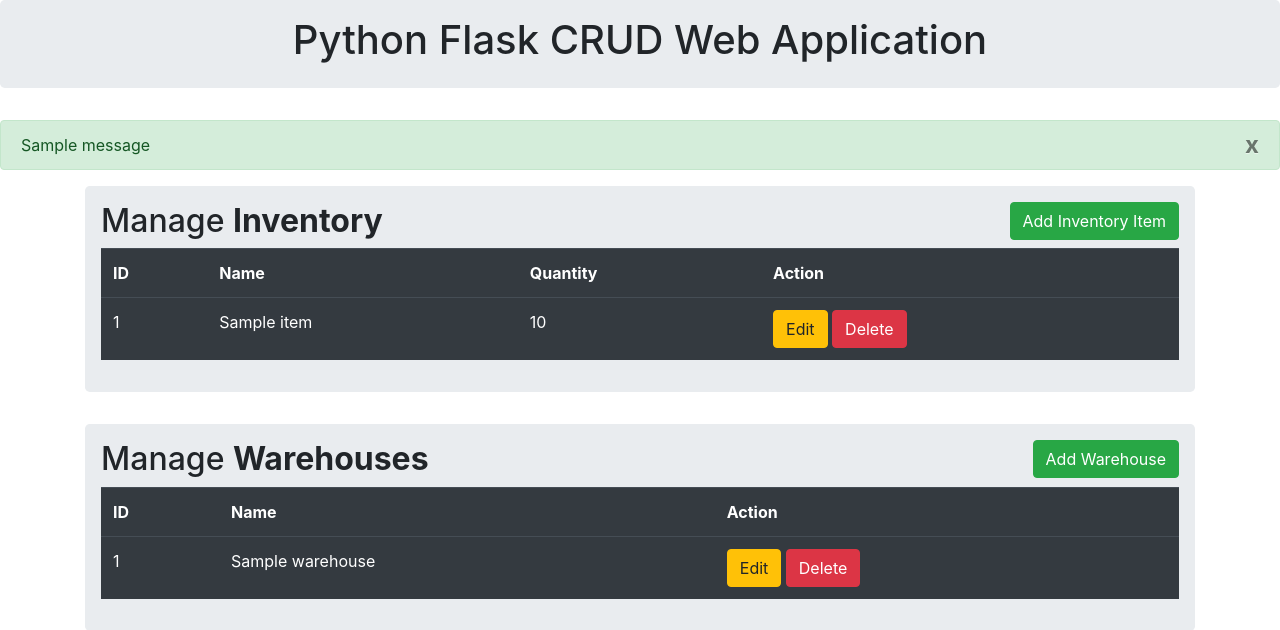
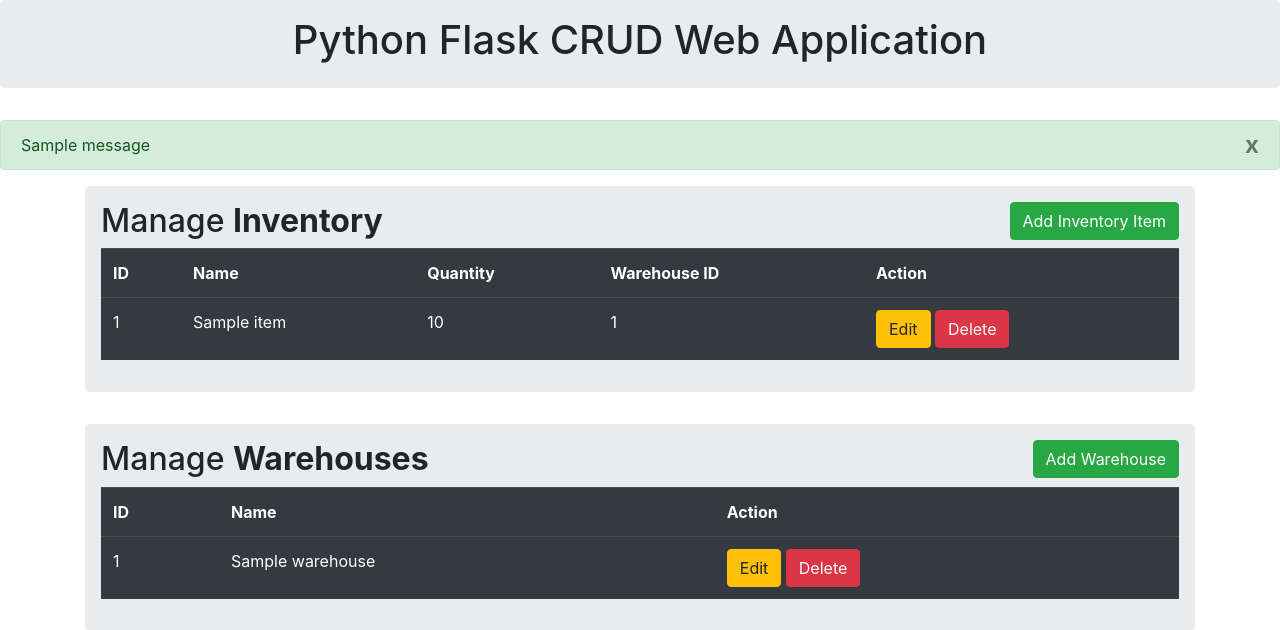
Before and after one commit to srunde3/inventory_tracking_app, a Flask app: page / in a window 1280 px wide. Shown: the top 630 px of the page. Run offline with Flask 2, Linux system fonts and the light colour scheme; tables that the repository leaves empty hold one stand-in row (values such as "Sample post"); one stand-in notice (Sample message) is shown.

Commit message:
feat: foreign key constraint on inventory items

```diff
--- a/app.py
+++ b/app.py
@@ -3,6 +3,8 @@
 
 from flask import Flask, render_template, request, redirect, url_for, flash
 from flask_sqlalchemy import SQLAlchemy
+from sqlalchemy.engine import Engine
+from sqlalchemy import event, exc
 
 app = Flask(__name__)
 app.secret_key = "secret_key"
@@ -14,26 +16,21 @@ db = SQLAlchemy(app)
 
 
 class InventoryItem(db.Model):
+    """ORM for Inventory Items.
+    """
     id = db.Column(db.Integer, primary_key=True)
     name = db.Column(db.String(100), unique=True, nullable=False)
     quantity = db.Column(db.Integer, nullable=False)
-
     warehouse_id = db.Column(db.Integer, db.ForeignKey('warehouse.id'), nullable=True)
-    warehouse = db.relationship('Warehouse', back_populates='inventory_items')
-
-    def __init__(self, name, quantity):
-        self.name = name
-        self.quantity = quantity
 
 
 class Warehouse(db.Model):
+    """ORM for Warehouses.  One-to-many with Inventory Items.
+    """
     id = db.Column(db.Integer, primary_key=True)
     name = db.Column(db.String(100), unique=True, nullable=False)
 
-    inventory_items = db.relationship('InventoryItem', back_populates='warehouse')
-
-    def __init__(self, name):
-        self.name = name
+    inventory_items = db.relationship('InventoryItem', backref='warehouse')
 
 
 @app.route('/')
@@ -48,13 +45,17 @@ def insert_item():
     if request.method == 'POST':
         name = request.form['name']
         quantity = request.form['quantity']
+        warehouse_id = request.form['warehouse_id'] or None
 
-        data = InventoryItem(name, quantity)
-        db.session.add(data)
-        db.session.commit()
-
-        flash("Inserted Inventory Item Successfully")
-        return redirect(url_for('Index'))  # redirect user back to index
+        data = InventoryItem(name=name, quantity=quantity, warehouse_id=warehouse_id)
+        try:
+            db.session.add(data)
+            db.session.commit()
+            flash("Inserted Inventory Item Successfully", 'success')
+        except exc.IntegrityError:
+            flash("Failed to Insert Inventory Item.  Invalid Warehouse ID", 'danger')
+        finally:
+            return redirect(url_for('Index'))
 
 
 @app.route('/update_item', methods=['GET', 'POST'])
@@ -63,11 +64,15 @@ def update_item():
         data = InventoryItem.query.get(request.form.get('id'))  # the hidden ID from the form
         data.name = request.form['name']
         data.quantity = request.form['quantity']
+        data.warehouse_id = request.form['warehouse_id']
 
-        db.session.commit()
-
-        flash("Updated Inventory Item Successfully")
-        return redirect(url_for('Index'))
+        try:
+            db.session.commit()
+            flash("Updated Inventory Item Successfully", 'success')
+        except exc.IntegrityError as e:
+            flash("Failed to Update Inventory Item", 'danger')  # due to DB API conflict (e.g. foreign key constraint)
+        finally:
+            return redirect(url_for('Index'))
 
 
 @app.route('/delete_item/<id>/', methods=['GET', 'POST'])
@@ -77,7 +82,7 @@ def delete_item(id):
     db.session.delete(data)
     db.session.commit()
 
-    flash("Deleted Inventory Item Successfully")
+    flash("Deleted Inventory Item Successfully", 'success')
     return redirect(url_for('Index'))
 
 
@@ -86,13 +91,13 @@ def insert_warehouse():
     if request.method == 'POST':
         name = request.form['name']
 
-        data = Warehouse(name)
+        data = Warehouse(name=name)
         db.session.add(data)
         db.session.commit()
 
-        flash("Inserted Warehouse Successfully")
+        flash("Inserted Warehouse Successfully", 'success')
 
-        return redirect(url_for('Index'))  # redirect user back to index
+        return redirect(url_for('Index'))
 
 
 @app.route('/update_warehouse', methods=['GET', 'POST'])
@@ -102,7 +107,7 @@ def update_warehouse():
         data.name = request.form['name']
 
         db.session.commit()
-        flash("Updated Warehouse Successfully")
+        flash("Updated Warehouse Successfully", 'success')
         return redirect(url_for('Index'))
 
 
@@ -111,8 +116,19 @@ def delete_warehouse(id):
     data = Warehouse.query.get(id)
     db.session.delete(data)
     db.session.commit()
-    flash("Deleted Warehouse Successfully")
+    flash("Deleted Warehouse Successfully", 'success')
     return redirect(url_for('Index'))
+
+
+@event.listens_for(Engine, "connect")
+def set_sqlite_pragma(dbapi_connection, connection_record):
+    """Change the foreign keys setting for SQLite to enforce foreign key constraints.
+
+    By default, foreign keys SQLite do not affect the operation of the tables.
+    """
+    cursor = dbapi_connection.cursor()
+    cursor.execute("PRAGMA foreign_keys=ON")
+    cursor.close()
 
 
 if __name__ == "__main__":
--- a/templates/index.html
+++ b/templates/index.html
@@ -6,11 +6,11 @@
 {% block body %}
 
 <!-- Flash messages -->
-{% with messages = get_flashed_messages() %}
+{% with messages = get_flashed_messages(with_categories=true) %}
 {% if messages %}
-{% for message in messages %}
+{% for category, message in messages %}
 
-<div class="alert alert-success alert-dismissable" role="alert">
+<div class="alert alert-{{category}} alert-dismissable" role="alert">
     <button type="button" class="close" data-dismiss="alert" aria-label="close">
         <span area-hidden="true">x</span>
     </button>
@@ -36,6 +36,7 @@
                         <th>ID</th>
                         <th>Name</th>
                         <th>Quantity</th>
+                        <th>Warehouse ID</th>
                         <th>Action</th>
                     </tr>
 
@@ -45,6 +46,7 @@
                         <td>{{row.id}}</td>
                         <td>{{row.name}}</td>
                         <td>{{row.quantity}}</td>
+                        <td>{{row.warehouse_id}}</td>
                         <td>
                             <a href="/update_item/{{row.id}}" class="btn btn-warning btn-xs" data-toggle="modal" data-target="#inventory_modaledit{{row.id}}">Edit</a>
                             <a href="/delete_item/{{row.id}}" class="btn btn-danger btn-xs" onclick="return confirm('Delete Record?')">Delete</a>
@@ -68,6 +70,10 @@
                                         <div class="form-group">
                                             <label>Quantity:</label>
                                             <input type="number" class="form-control" name="quantity" value="{{row.quantity}}">
+                                        </div>
+                                        <div class="form-group">
+                                            <label>Warehouse ID:</label>
+                                            <input type="number" class="form-control" name="warehouse_id" value="{{row.warehouse_id}}">
                                         </div>
                                         <div class="form-group">
                                             <button class="btn btn-primary" type="submit">Update</button>
@@ -100,6 +106,10 @@
                                 <div class="form-group">
                                     <label>Quantity:</label>
                                     <input type="number" class="form-control" name="quantity" required="1">
+                                </div>
+                                <div class="form-group">
+                                    <label>Warehouse ID:</label>
+                                    <input type="number" class="form-control" name="warehouse_id">
                                 </div>
                                 <div class="form-group">
                                     <button class="btn btn-primary" type="submit">Add</button>
```
